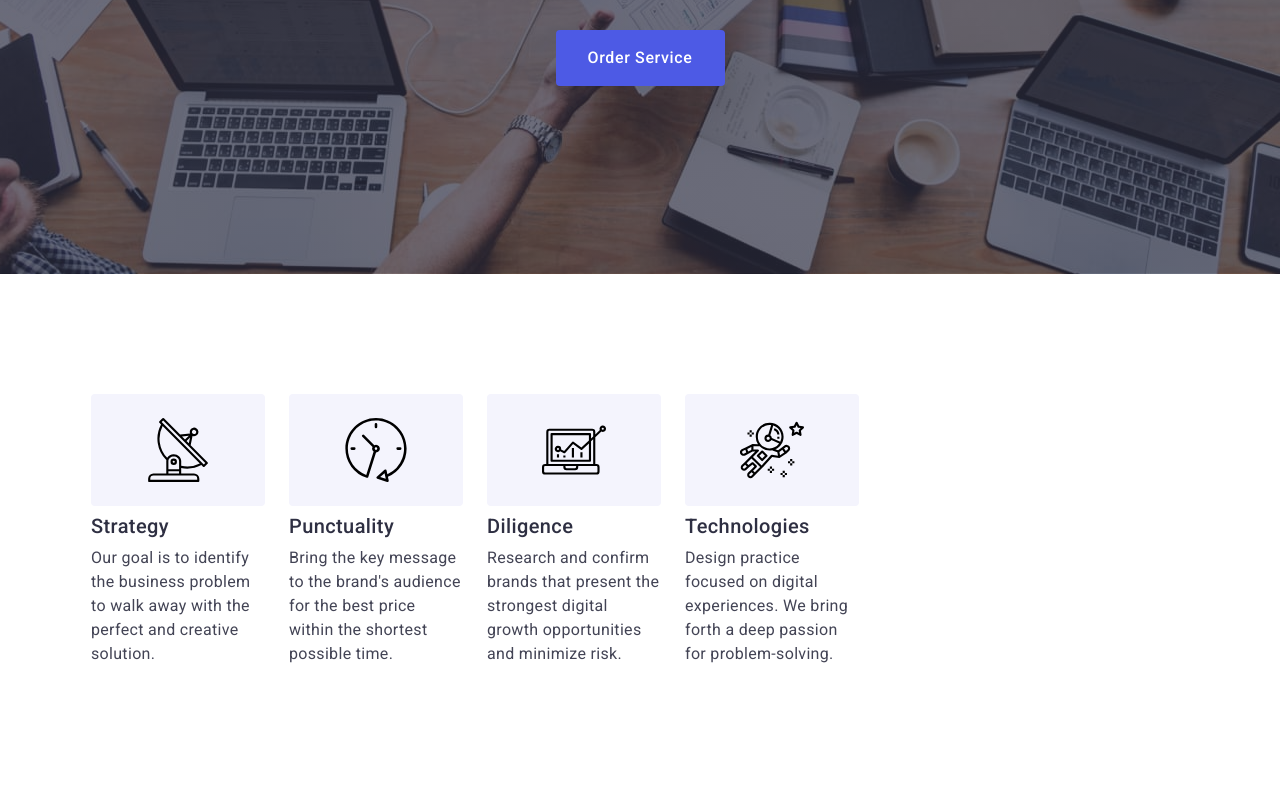
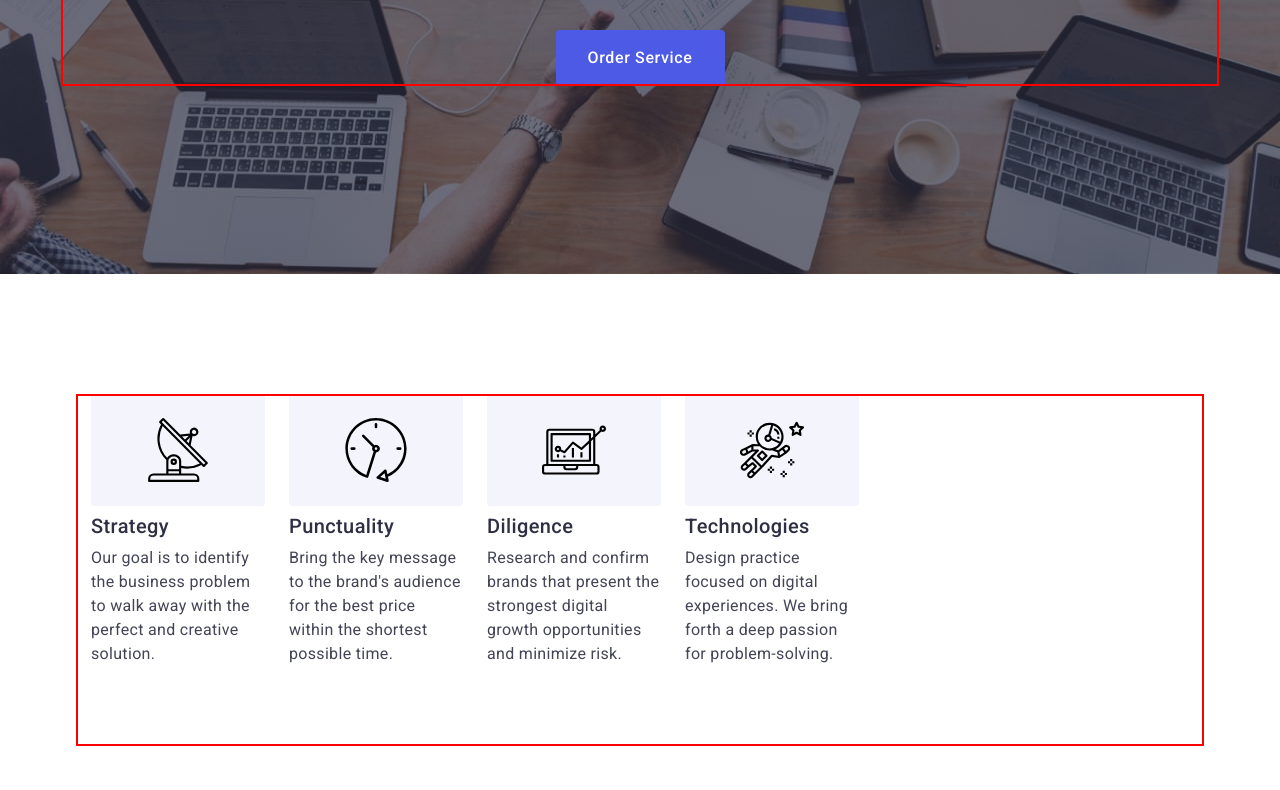
Before and after one commit to Dmytro1205/goit-markup-hw-05, a plain HTML site: page index.html in a window 1280 px wide. Shown: the part 399-1189 px from the top of the page. Drawn offline with nearby package versions, Linux system fonts and the light colour scheme.

Commit message:
Revert "ффф"
This reverts commit 97e878ce86488442fe5a67db8f69ab84195a9463.

```diff
--- a/css/styles.css
+++ b/css/styles.css
@@ -471,8 +471,8 @@ ul {
   max-width: 428px;
   padding: 0 16px;
   margin: 0 auto;
-  /* outline: 2px solid red;
-  outline-offset: -2px; */
+  outline: 2px solid red;
+  outline-offset: -2px;
 }
  @media screen and (min-width: 768px){
   .container{
```
